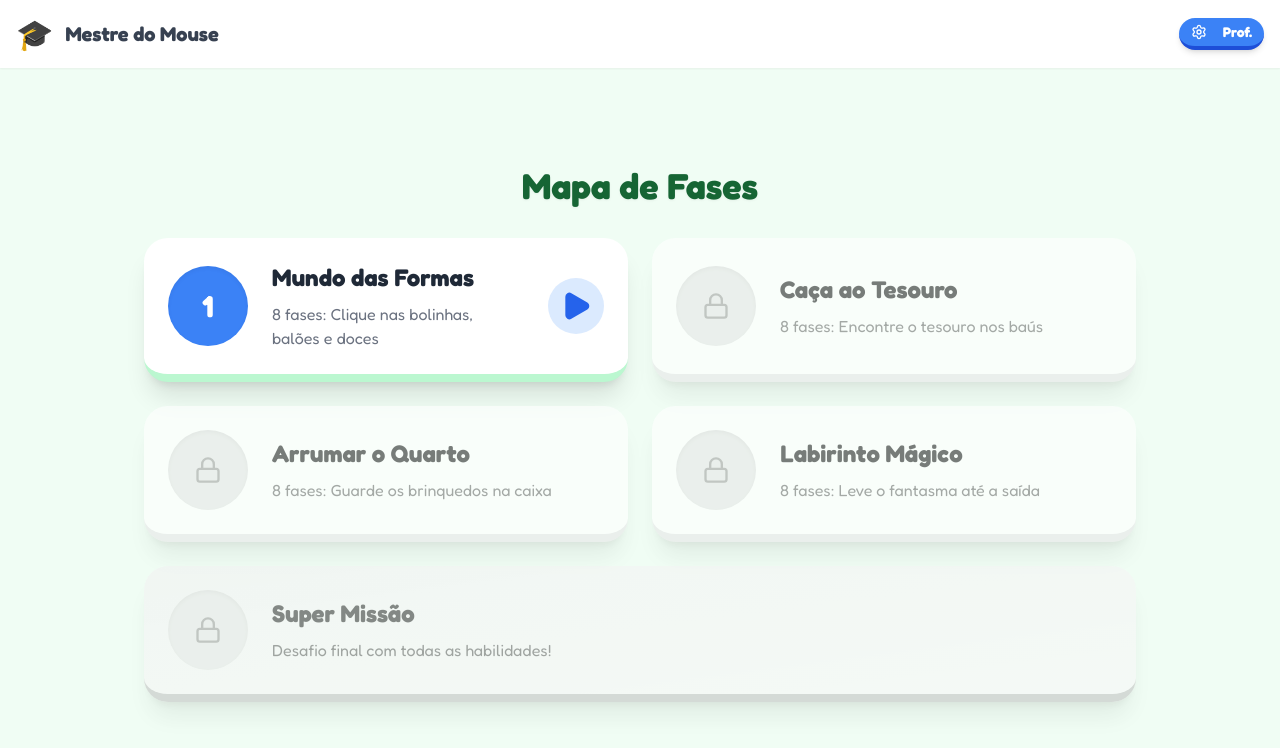
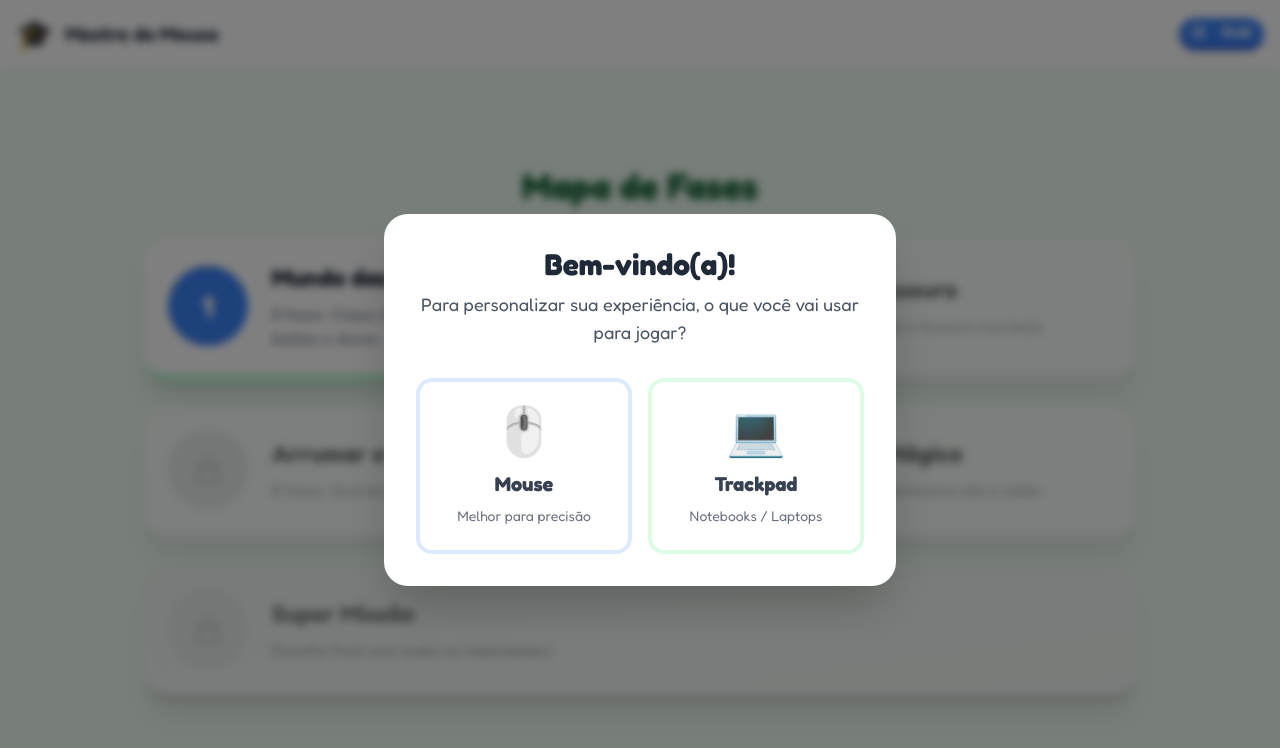
Before and after one commit to labduenhas/mestre-do-mouse, a React (Vite) app: page / in a window 1280 px wide. Shown: the top 748 px of the page. Built offline with nearby package versions, Linux system fonts and the light colour scheme.

Commit message:
Modal inicial para escolha do dispositivo de apontamento implementado

```diff
--- a/App.tsx
+++ b/App.tsx
@@ -11,6 +11,8 @@ import { Level3Drag } from './levels/Level3Drag';
 import { Level4Maze } from './levels/Level4Maze';
 import { Level5Mission } from './levels/Level5Mission';
 import { Settings, Play, CheckCircle, Lock } from 'lucide-react';
+import { DevicePickerModal } from './components/DevicePickerModal';
+import { InputMethod } from './types';
 
 const App: React.FC = () => {
   const [gameState, setGameState] = useState<GameState>({
@@ -20,6 +22,7 @@ const App: React.FC = () => {
   });
 
   const [showCelebration, setShowCelebration] = useState(false);
+  const [modalKey, setModalKey] = useState(0);
 
   useEffect(() => {
     const loaded = loadProfile();
@@ -63,6 +66,16 @@ const App: React.FC = () => {
   const handleResetProgress = () => {
     const updatedProfile = { ...gameState.profile, progress: {} };
     saveState(updatedProfile);
+    localStorage.removeItem('deviceSelected');
+    setModalKey(prev => prev + 1); // Force remount of the modal
+  };
+
+  const handleDeviceSelect = (method: InputMethod) => {
+    handleSettingsUpdate({
+      ...gameState.profile.settings,
+      inputMethodHint: method,
+      stickyDrag: method === 'trackpad'
+    });
   };
 
   if (gameState.view === 'teacher') {
@@ -185,6 +198,7 @@ const App: React.FC = () => {
         </div>
       </div>
 
+      <DevicePickerModal key={modalKey} onSelect={handleDeviceSelect} />
       {showCelebration && <Celebration onClose={() => setShowCelebration(false)} />}
     </div>
   );
--- /dev/null
+++ b/components/DevicePickerModal.tsx
@@ -0,0 +1,66 @@
+import React, { useState, useEffect } from 'react';
+import { playSound } from '../utils/sound';
+import { InputMethod } from '../types';
+
+interface Props {
+    onSelect: (method: InputMethod) => void;
+}
+
+export const DevicePickerModal: React.FC<Props> = ({ onSelect }) => {
+    const [isVisible, setIsVisible] = useState(false);
+
+    useEffect(() => {
+        // Only show once per session
+        const hasSelected = localStorage.getItem('deviceSelected');
+        if (!hasSelected) {
+            setIsVisible(true);
+            playSound('pop'); // optional initial sound
+        }
+    }, []);
+
+    if (!isVisible) return null;
+
+    const handleSelect = (method: InputMethod) => {
+        playSound('success');
+        localStorage.setItem('deviceSelected', 'true');
+        setIsVisible(false);
+        onSelect(method);
+    };
+
+    const handleHover = () => {
+        playSound('pop');
+    };
+
+    return (
+        <div className="fixed inset-0 bg-black/50 backdrop-blur-sm z-[100] flex items-center justify-center p-4 animate-in fade-in duration-300">
+            <div className="bg-white rounded-3xl p-8 max-w-lg w-full shadow-2xl transform transition-all animate-in zoom-in-95 duration-300">
+                <h2 className="text-3xl font-bold text-center text-gray-800 mb-2">Bem-vindo(a)!</h2>
+                <p className="text-center text-gray-600 mb-8 text-lg">
+                    Para personalizar sua experiência, o que você vai usar para jogar?
+                </p>
+
+                <div className="grid grid-cols-1 sm:grid-cols-2 gap-4">
+                    <button
+                        onMouseEnter={handleHover}
+                        onClick={() => handleSelect('mouse')}
+                        className="flex flex-col items-center justify-center p-6 rounded-2xl border-4 border-blue-100 hover:border-blue-500 hover:bg-blue-50 transition-all group scale-100 hover:scale-105 active:scale-95"
+                    >
+                        <div className="text-5xl mb-4 group-hover:-translate-y-2 transition-transform">🖱️</div>
+                        <span className="text-xl font-bold text-gray-700 group-hover:text-blue-700">Mouse</span>
+                        <span className="text-sm text-gray-500 mt-2 text-center">Melhor para precisão</span>
+                    </button>
+
+                    <button
+                        onMouseEnter={handleHover}
+                        onClick={() => handleSelect('trackpad')}
+                        className="flex flex-col items-center justify-center p-6 rounded-2xl border-4 border-green-100 hover:border-green-500 hover:bg-green-50 transition-all group scale-100 hover:scale-105 active:scale-95"
+                    >
+                        <div className="text-5xl mb-4 group-hover:-translate-y-2 transition-transform">💻</div>
+                        <span className="text-xl font-bold text-gray-700 group-hover:text-green-700">Trackpad</span>
+                        <span className="text-sm text-gray-500 mt-2 text-center">Notebooks / Laptops</span>
+                    </button>
+                </div>
+            </div>
+        </div>
+    );
+};
```
